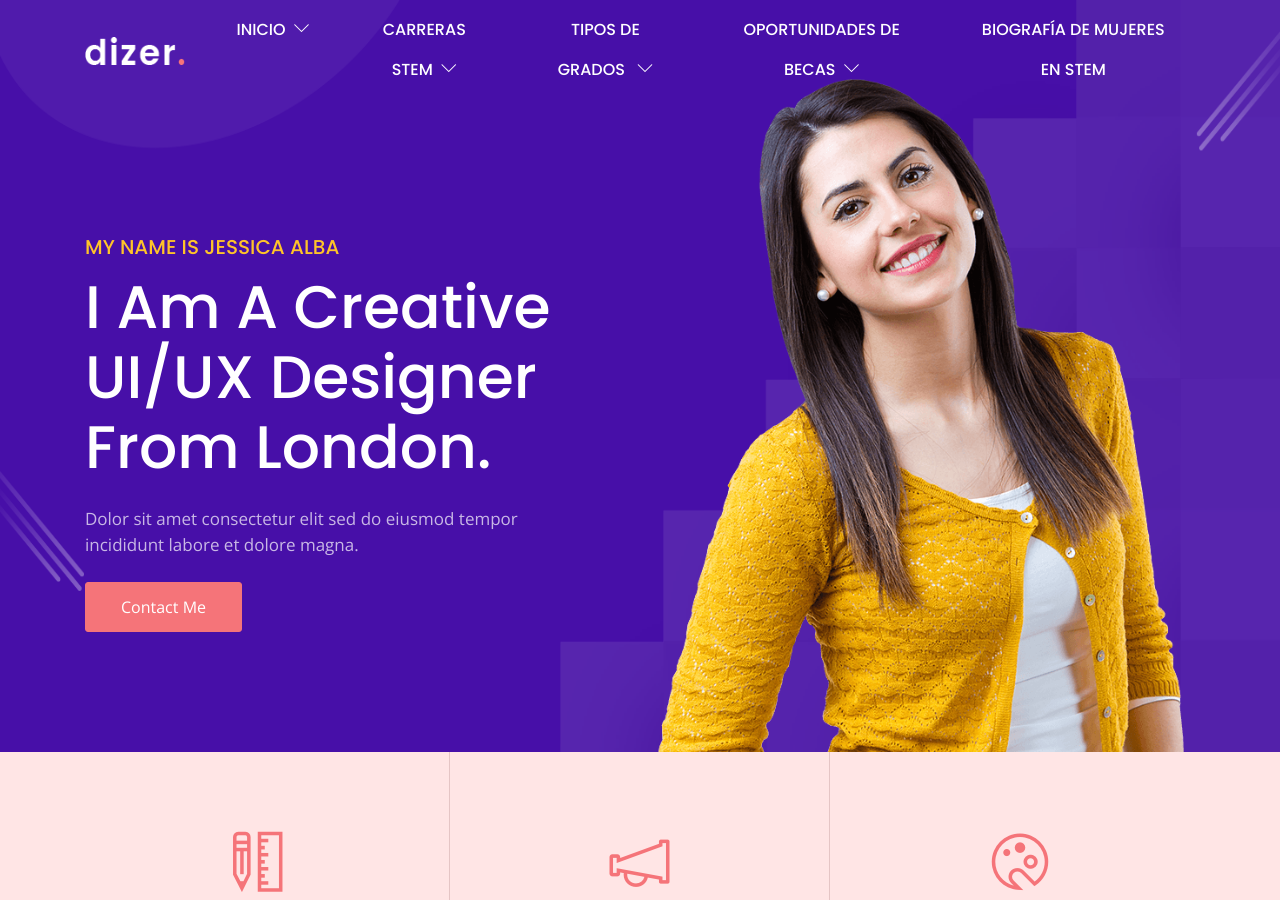
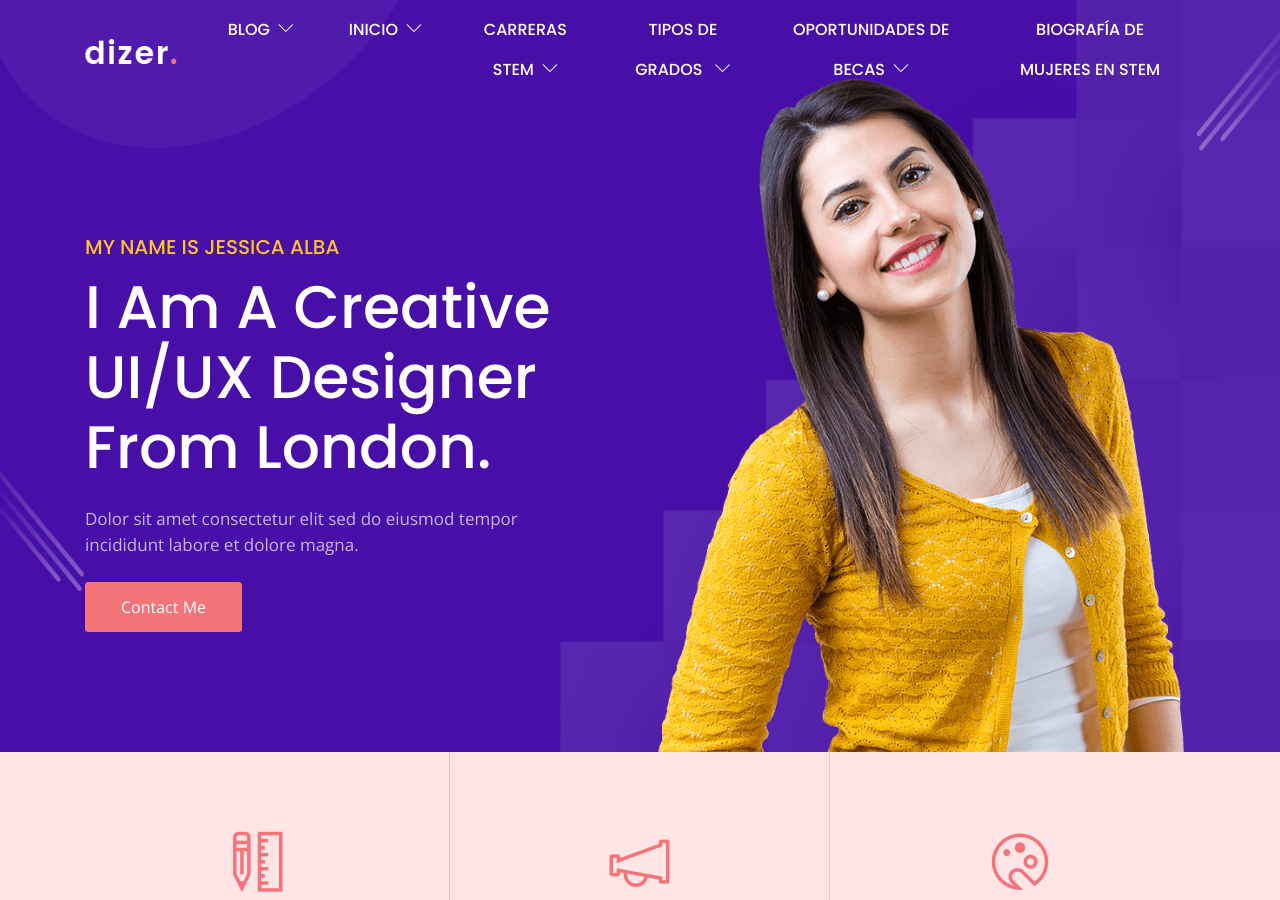
Before and after one commit to estaennosotraspiloto/estaennosotraspiloto, a Jekyll site: the page built from index.html, in a window 1280 px wide and 900 px high. Built offline with Jekyll 4.4.1, drawn with Linux system fonts in a browser that asks for light colours.

Commit message:
Update from Forestry.io estaennosotraspiloto updated _data/navigation.yml

```diff
--- a/_data/navigation.yml
+++ b/_data/navigation.yml
@@ -1,5 +1,8 @@
 ---
 main:
+- name: Blog
+  url: ''
+  submenu: ''
 - name: Inicio
   url: "/"
   submenu:
```
